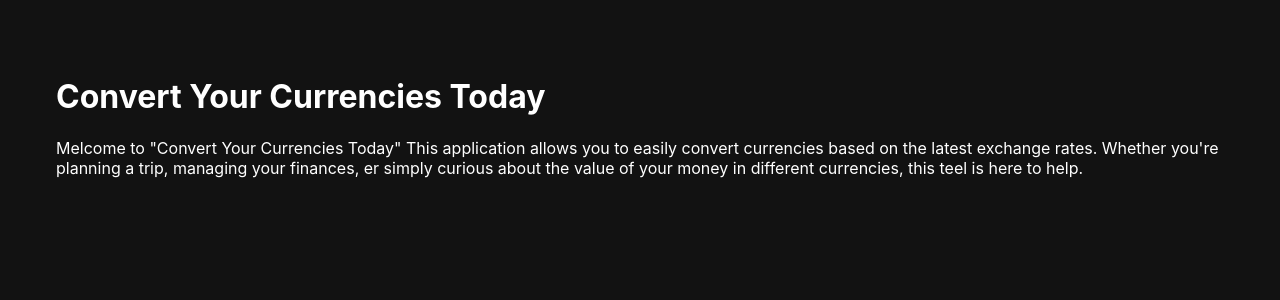
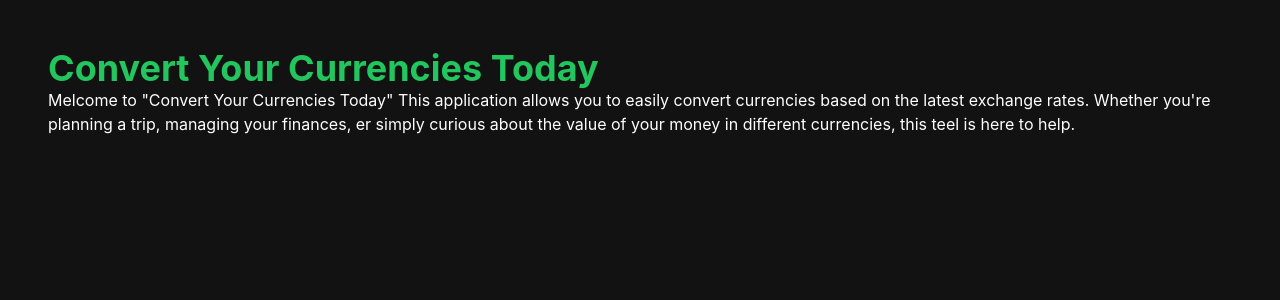
Before and after one commit to Kanishka-Che/Currency-Exchange-MERN, a React (Create React App) app in the folder client/: page / in a window 1280 px wide. Shown: the top 300 px of the page. Built offline with nearby package versions, Linux system fonts and the light colour scheme.

Commit message:
update telwindcss

```diff
--- a/client/src/index.css
+++ b/client/src/index.css
@@ -1,3 +1,7 @@
+@tailwind base;
+@tailwind components;
+@tailwind utilities;
+
 body {
  padding: 3rem;
  background: #121212;
--- a/client/src/pages/MainPage.js
+++ b/client/src/pages/MainPage.js
@@ -3,7 +3,7 @@ import React from 'react'
 export default function MainPage () {
   return (
     <div>
-        <h1>Convert Your Currencies Today</h1>
+        <h1 className='text-4xl font-bold text-green-500'>Convert Your Currencies Today</h1>
         <p>Melcome to "Convert Your Currencies Today" This application allows
          you to easily convert currencies based on the latest exchange rates.
          Whether you're planning a trip, managing your finances,
--- a/client/tailwind.config.js
+++ b/client/tailwind.config.js
@@ -1,6 +1,6 @@
 /** @type {import('tailwindcss').Config} */
 module.exports = {
-  content: [],
+  content: ["./src/**/*.{html,js}"],
   theme: {
     extend: {},
   },
```
